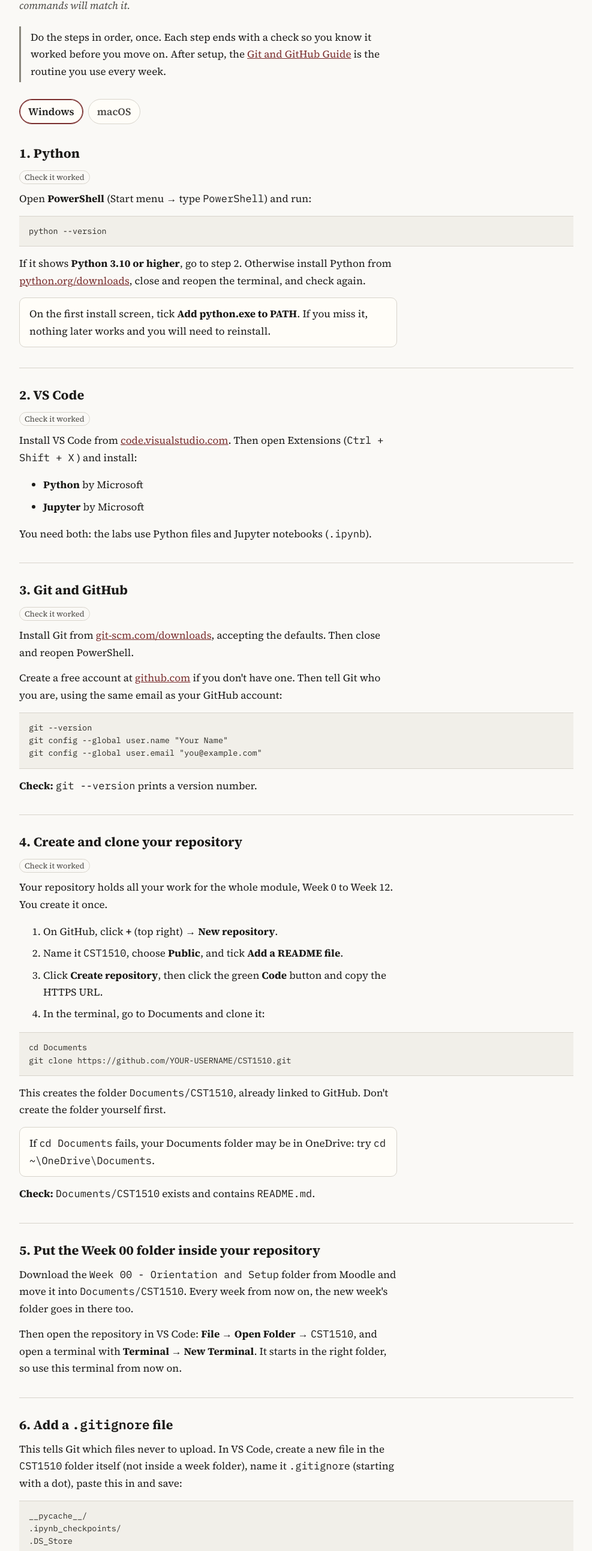
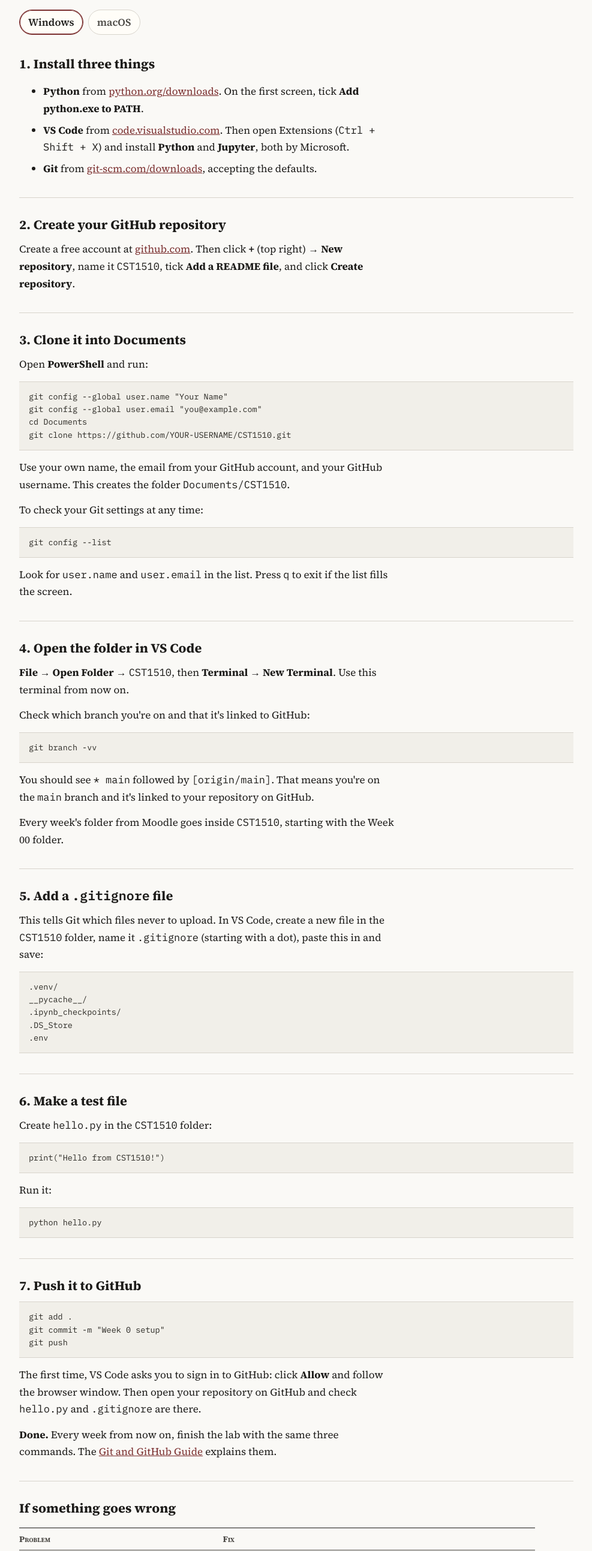
Before and after one commit to anna29/CST1510, a website: page setup-guide.html in a window 1280 px wide. Shown: the part 199-2785 px from the top of the page at 60% size, without its empty margins (146-1133 px from the left). Drawn offline with Linux system fonts and the light colour scheme.

Commit message:
Add files via upload

```diff
--- a/setup-guide.html
+++ b/setup-guide.html
@@ -62,13 +62,7 @@
 <div class="page">
   <div class="breadcrumb">CST1510</div>
   <h1>Setup Guide</h1>
-  <p class="lede">Everything you need before Week 1: Python, VS Code, Git, your own GitHub repository,
-    and this module's packages. Choose your computer below and the commands will match it.</p>
-
-  <div class="callout">
-    <p>Do the steps in order, once. Each step ends with a check so you know it worked before you move on.
-      After setup, the <a href="git-and-github-guide.html">Git and GitHub Guide</a> is the routine you use every week.</p>
-  </div>
+  <p class="lede">Seven steps, once, before Week 1. Choose your computer below and the commands will match it.</p>
 
   <div class="tabs" role="group" aria-label="Operating system">
     <button class="active" data-os="windows" aria-pressed="true">Windows</button>
@@ -76,133 +70,106 @@
   </div>
 
   <section>
-    <h2>1. Python</h2>
-    <span class="check">Check it worked</span>
-    <div class="os active" data-os-panel="windows"><p>Open <b>PowerShell</b> (Start menu &rarr; type <code>PowerShell</code>) and run:</p></div>
-    <div class="os" data-os-panel="mac"><p>Open <b>Terminal</b> (<code>Cmd + Space</code> &rarr; type <code>Terminal</code>) and run:</p></div>
-    <div class="os active" data-os-panel="windows"><pre>python --version</pre></div>
-    <div class="os" data-os-panel="mac"><pre>python3 --version</pre></div>
-    <p>If it shows <b>Python 3.10 or higher</b>, go to step 2. Otherwise install Python from
-      <a href="https://www.python.org/downloads/">python.org/downloads</a>, close and reopen the terminal, and check again.</p>
-    <div class="os active" data-os-panel="windows"><div class="note"><p>On the first install screen, tick <b>Add python.exe to PATH</b>. If you miss it, nothing later works and you will need to reinstall.</p></div></div>
-    <div class="os" data-os-panel="mac"><div class="note"><p>Use the installer from python.org, not Homebrew. It avoids an <code>externally-managed-environment</code> error in step 7.</p></div></div>
+    <h2>1. Install three things</h2>
+    <ul>
+      <li><b>Python</b> from <a href="https://www.python.org/downloads/">python.org/downloads</a>.<span class="os active" data-os-panel="windows"> On the first screen, tick <b>Add python.exe to PATH</b>.</span></li>
+      <li><b>VS Code</b> from <a href="https://code.visualstudio.com/">code.visualstudio.com</a>. Then open Extensions
+        (<span class="os active" data-os-panel="windows"><code>Ctrl + Shift + X</code></span><span class="os" data-os-panel="mac"><code>Cmd + Shift + X</code></span>)
+        and install <b>Python</b> and <b>Jupyter</b>, both by Microsoft.</li>
+      <li><b>Git</b> from <a href="https://git-scm.com/downloads">git-scm.com/downloads</a>, accepting the defaults.</li>
+    </ul>
   </section>
 
   <section>
-    <h2>2. VS Code</h2>
-    <span class="check">Check it worked</span>
-    <p>Install VS Code from <a href="https://code.visualstudio.com/">code.visualstudio.com</a>.
-      Then open Extensions (<span class="os active" data-os-panel="windows"><code>Ctrl + Shift + X</code></span>
-    <span class="os" data-os-panel="mac"><code>Cmd + Shift + X</code></span>) and install:</p>
-    <ul>
-      <li><b>Python</b> by Microsoft</li>
-      <li><b>Jupyter</b> by Microsoft</li>
-    </ul>
-    <p>You need both: the labs use Python files and Jupyter notebooks (<code>.ipynb</code>).</p>
+    <h2>2. Create your GitHub repository</h2>
+    <p>Create a free account at <a href="https://github.com/">github.com</a>. Then click <b>+</b> (top right) &rarr;
+      <b>New repository</b>, name it <code>CST1510</code>, tick <b>Add a README file</b>, and click <b>Create repository</b>.</p>
   </section>
 
   <section>
-    <h2>3. Git and GitHub</h2>
-    <span class="check">Check it worked</span>
-    <div class="os active" data-os-panel="windows"><p>Install Git from <a href="https://git-scm.com/downloads">git-scm.com/downloads</a>, accepting the defaults. Then close and reopen PowerShell.</p></div>
-    <div class="os" data-os-panel="mac"><p>Run <code>git --version</code>. If Git is missing, your Mac offers to install it (the Command Line Tools): accept. You can also install it from <a href="https://git-scm.com/downloads">git-scm.com/downloads</a>.</p></div>
-    <p>Create a free account at <a href="https://github.com/">github.com</a> if you don't have one. Then tell Git who you are,
-      using the same email as your GitHub account:</p>
-    <pre>git --version
-git config --global user.name "Your Name"
-git config --global user.email "you@example.com"</pre>
-    <p><b>Check:</b> <code>git --version</code> prints a version number.</p>
+    <h2>3. Clone it into Documents</h2>
+    <p>Open <span class="os active" data-os-panel="windows"><b>PowerShell</b></span><span class="os" data-os-panel="mac"><b>Terminal</b></span> and run:</p>
+    <pre>git config --global user.name "Your Name"
+git config --global user.email "you@example.com"
+cd Documents
+git clone https://github.com/YOUR-USERNAME/CST1510.git</pre>
+    <p>Use your own name, the email from your GitHub account, and your GitHub username.
+      This creates the folder <code>Documents/CST1510</code>.</p>
+    <p>To check your Git settings at any time:</p>
+    <pre>git config --list</pre>
+    <p>Look for <code>user.name</code> and <code>user.email</code> in the list. Press <code>q</code> to exit if the list fills the screen.</p>
   </section>
 
   <section>
-    <h2>4. Create and clone your repository</h2>
-    <span class="check">Check it worked</span>
-    <p>Your repository holds all your work for the whole module, Week 0 to Week 12. You create it once.</p>
-    <ol>
-      <li>On GitHub, click <b>+</b> (top right) &rarr; <b>New repository</b>.</li>
-      <li>Name it <code>CST1510</code>, choose <b>Public</b>, and tick <b>Add a README file</b>.</li>
-      <li>Click <b>Create repository</b>, then click the green <b>Code</b> button and copy the HTTPS URL.</li>
-      <li>In the terminal, go to Documents and clone it:</li>
-    </ol>
-    <div class="os active" data-os-panel="windows"><pre>cd Documents
-git clone https://github.com/YOUR-USERNAME/CST1510.git</pre></div>
-    <div class="os" data-os-panel="mac"><pre>cd ~/Documents
-git clone https://github.com/YOUR-USERNAME/CST1510.git</pre></div>
-    <p>This creates the folder <code>Documents/CST1510</code>, already linked to GitHub. Don't create the folder yourself first.</p>
-    <div class="os active" data-os-panel="windows"><div class="note"><p>If <code>cd Documents</code> fails, your Documents folder may be in OneDrive: try <code>cd ~\OneDrive\Documents</code>.</p></div></div>
-    <p><b>Check:</b> <code>Documents/CST1510</code> exists and contains <code>README.md</code>.</p>
+    <h2>4. Open the folder in VS Code</h2>
+    <p><b>File &rarr; Open Folder</b> &rarr; <code>CST1510</code>, then <b>Terminal &rarr; New Terminal</b>.
+      Use this terminal from now on.</p>
+    <p>Check which branch you're on and that it's linked to GitHub:</p>
+    <pre>git branch -vv</pre>
+    <p>You should see <code>* main</code> followed by <code>[origin/main]</code>. That means you're on the
+      <code>main</code> branch and it's linked to your repository on GitHub.</p>
+    <p>Every week's folder from Moodle goes inside <code>CST1510</code>, starting with the Week 00 folder.</p>
   </section>
 
   <section>
-    <h2>5. Put the Week 00 folder inside your repository</h2>
-    <p>Download the <code>Week 00 - Orientation and Setup</code> folder from Moodle and move it into <code>Documents/CST1510</code>.
-      Every week from now on, the new week's folder goes in there too.</p>
-    <p>Then open the repository in VS Code: <b>File &rarr; Open Folder</b> &rarr; <code>CST1510</code>, and open a terminal
-      with <b>Terminal &rarr; New Terminal</b>. It starts in the right folder, so use this terminal from now on.</p>
+    <h2>5. Add a <code>.gitignore</code> file</h2>
+    <p>This tells Git which files never to upload. In VS Code, create a new file in the <code>CST1510</code> folder,
+      name it <code>.gitignore</code> (starting with a dot), paste this in and save:</p>
+    <pre>.venv/
+__pycache__/
+.ipynb_checkpoints/
+.DS_Store
+.env</pre>
   </section>
 
   <section>
-    <h2>6. Add a <code>.gitignore</code> file</h2>
-    <p>This tells Git which files never to upload. In VS Code, create a new file in the <code>CST1510</code> folder itself
-      (not inside a week folder), name it <code>.gitignore</code> (starting with a dot), paste this in and save:</p>
-    <pre>__pycache__/
-.ipynb_checkpoints/
-.DS_Store
-.env</pre>
-    <p>The <a href="git-and-github-guide.html">Git and GitHub Guide</a> explains what each line is.</p>
+    <h2>6. Make a test file</h2>
+    <p>Create <code>hello.py</code> in the <code>CST1510</code> folder:</p>
+    <pre>print("Hello from CST1510!")</pre>
+    <p>Run it:</p>
+    <div class="os active" data-os-panel="windows"><pre>python hello.py</pre></div>
+    <div class="os" data-os-panel="mac"><pre>python3 hello.py</pre></div>
   </section>
 
   <section>
-    <h2>7. Install this module's packages</h2>
-    <span class="check">Check it worked</span>
-    <p>In the VS Code terminal:</p>
-    <div class="os active" data-os-panel="windows"><pre>cd "Week 00 - Orientation and Setup"
-python -m pip install -r requirements.txt</pre></div>
-    <div class="os" data-os-panel="mac"><pre>cd "Week 00 - Orientation and Setup"
-python3 -m pip install -r requirements.txt</pre></div>
-    <p>This installs everything used across all 12 weeks, so you won't need to install anything most weeks.</p>
+    <h2>7. Push it to GitHub</h2>
+    <pre>git add .
+git commit -m "Week 0 setup"
+git push</pre>
+    <p>The first time, VS Code asks you to sign in to GitHub: click <b>Allow</b> and follow the browser window.
+      Then open your repository on GitHub and check <code>hello.py</code> and <code>.gitignore</code> are there.</p>
+    <p><b>Done.</b> Every week from now on, finish the lab with the same three commands.
+      The <a href="git-and-github-guide.html">Git and GitHub Guide</a> explains them.</p>
   </section>
 
   <section>
-    <h2>8. Run the final check</h2>
-    <span class="check">Check it worked</span>
-    <p>Still inside the Week 00 folder:</p>
-    <div class="os active" data-os-panel="windows"><pre>python verify_setup.py</pre></div>
-    <div class="os" data-os-panel="mac"><pre>python3 verify_setup.py</pre></div>
-    <p>Every line should say <code>OK</code>. If anything says <code>MISSING</code>, the line under it tells you the fix.
-      Do that one thing and run the script again. It also checks that the Week 00 folder is inside your repository and that
-      <code>.gitignore</code> is in the right place.</p>
+    <h2>If something goes wrong</h2>
+    <table>
+      <tr><th>Problem</th><th>Fix</th></tr>
+      <tr><td><code>python</code> not found (Windows)</td><td>Reinstall Python and tick <b>Add python.exe to PATH</b>.</td></tr>
+      <tr><td><code>python3</code> opens the Microsoft Store (Windows)</td><td>Use <code>python</code> on Windows.</td></tr>
+      <tr><td><code>fatal: not a git repository</code></td><td>Open the <code>CST1510</code> folder in VS Code and use its terminal.</td></tr>
+      <tr><td>A notebook won't run</td><td>Click <b>Select Kernel</b> (top right) and click <b>Install</b> if asked about ipykernel.</td></tr>
+    </table>
   </section>
 
   <section>
-    <h2>9. Make your first push</h2>
-    <span class="check">Check it worked</span>
-    <p>Go back up to the repository folder and save everything to GitHub:</p>
-    <pre>cd ..
-git add .
-git commit -m "Week 0 setup"
-git push</pre>
-    <div class="note"><p>The first time you push, VS Code asks you to sign in to GitHub. Click <b>Allow</b>, sign in
-      in the browser window that opens, and click <b>Authorize</b>. Your computer remembers it afterwards.</p></div>
-    <p>Open your repository on GitHub and check you can see the Week 00 folder and <code>.gitignore</code>.</p>
-    <p>You're ready for Week 1. From now on, follow the <a href="git-and-github-guide.html">Git and GitHub Guide</a>
-      at the end of every lab.</p>
-  </section>
-
-  <section>
-    <h2>Common problems</h2>
-    <table>
-      <tr><th>Problem</th><th>Likely fix</th></tr>
-      <tr><td>Python command not found</td><td>Reinstall Python (Windows: tick <b>Add python.exe to PATH</b>), then reopen the terminal.</td></tr>
-      <tr><td>Typing <code>python3</code> on Windows opens the Microsoft Store</td><td>On Windows, use <code>python</code>, not <code>python3</code>.</td></tr>
-      <tr><td>pip errors or <code>pip: command not found</code></td><td>Use the exact command from step 7: <span class="os active" data-os-panel="windows"><code>python</code></span><span class="os" data-os-panel="mac"><code>python3</code></span> <code>-m pip install -r requirements.txt</code>.</td></tr>
-      <tr><td><code>externally-managed-environment</code> (macOS)</td><td>You're using a different Python, such as Homebrew's. Install Python from python.org and run step 7 again.</td></tr>
-      <tr><td><code>git</code>: command not found</td><td>Close and reopen the terminal (and VS Code) after installing Git.</td></tr>
-      <tr><td>No sign-in pop-up, and Git asks for a password and rejects it</td><td>GitHub needs a <b>personal access token</b>, not your password. On GitHub: Settings &rarr; Developer settings &rarr; Personal access tokens &rarr; Tokens (classic) &rarr; Generate new token, tick <b>repo</b>, copy it and paste it as the password.</td></tr>
-      <tr><td><code>fatal: not a git repository</code></td><td>You're not inside the <code>CST1510</code> folder. Open it in VS Code and use its terminal.</td></tr>
-      <tr><td><code>verify_setup.py</code> says the folder is not inside your repository</td><td>Move the Week 00 folder into <code>Documents/CST1510</code> (step 5).</td></tr>
-      <tr><td>No Python kernel for a <code>.ipynb</code> notebook</td><td>Install the Jupyter extension (step 2), reopen the notebook and click <b>Select Kernel</b> (top right).</td></tr>
-    </table>
+    <h2>Week 7: virtual environment and packages</h2>
+    <p><i>You don't need this until Week 7.</i></p>
+    <p><b>1. Create the environment and install the packages</b> in the VS Code terminal:</p>
+    <div class="os active" data-os-panel="windows"><pre>python -m venv .venv
+.venv\Scripts\activate
+python -m pip install -r "Week 00 - Orientation and Setup/requirements.txt"</pre></div>
+    <div class="os" data-os-panel="mac"><pre>python3 -m venv .venv
+source .venv/bin/activate
+python -m pip install -r "Week 00 - Orientation and Setup/requirements.txt"</pre></div>
+    <p><b>2. Tell VS Code to use it:</b> <span class="os active" data-os-panel="windows"><code>Ctrl + Shift + P</code></span><span class="os" data-os-panel="mac"><code>Cmd + Shift + P</code></span>
+      &rarr; <b>Python: Select Interpreter</b> &rarr; pick <code>.venv</code>. In notebooks, <b>Select Kernel</b> &rarr; <code>.venv</code>.</p>
+    <p><b>3. Check it:</b></p>
+    <pre>python "Week 00 - Orientation and Setup/verify_setup.py"</pre>
+    <p>Every line should say <code>OK</code>. Then push as usual.</p>
+    <div class="os active" data-os-panel="windows"><div class="note"><p>If Windows says <code>running scripts is disabled</code>, run
+      <code>Set-ExecutionPolicy -Scope CurrentUser RemoteSigned</code>, answer <code>Y</code>, and try again.</p></div></div>
   </section>
 
   <footer>CST1510 - Setup Guide</footer>
```
